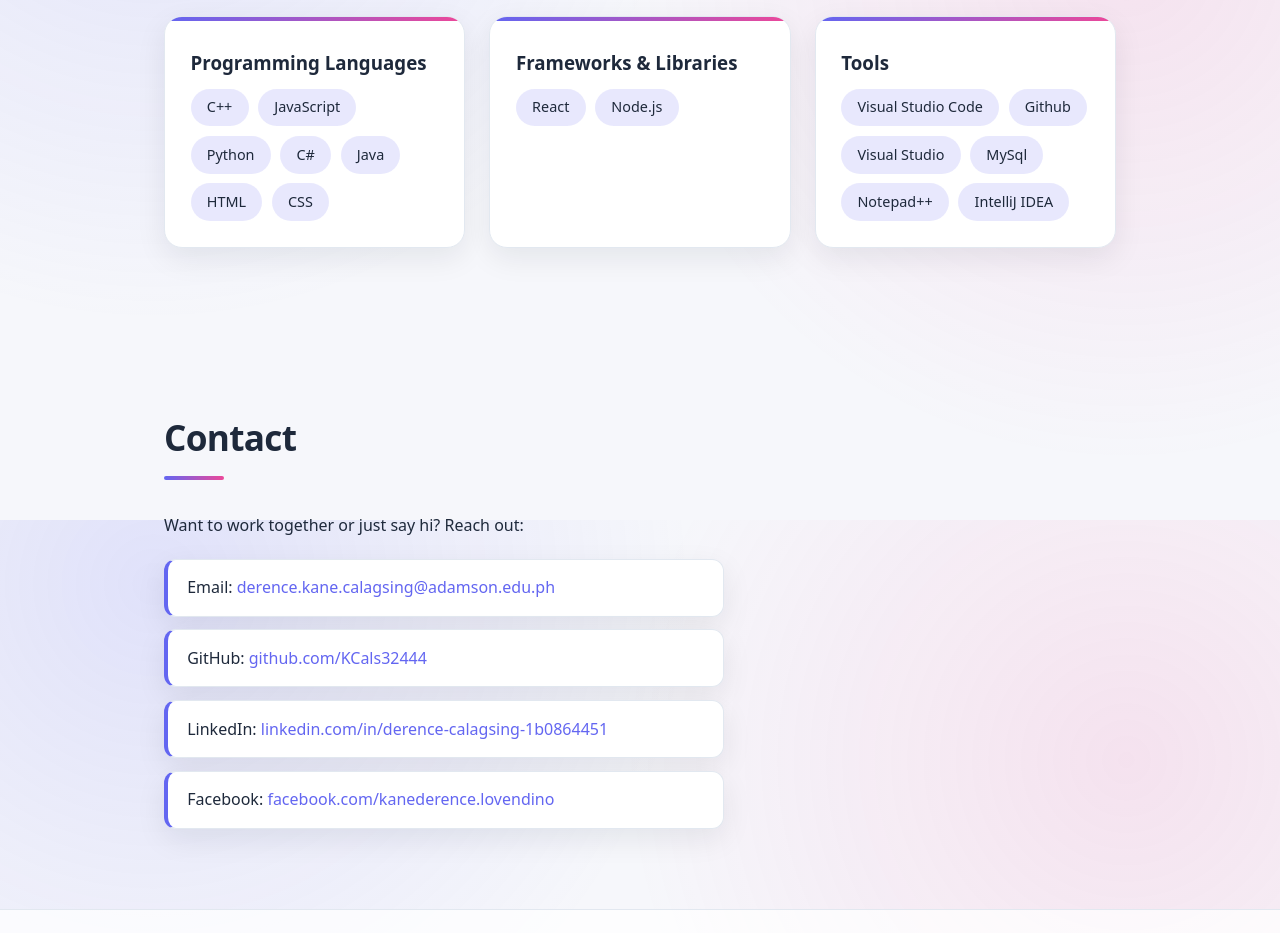
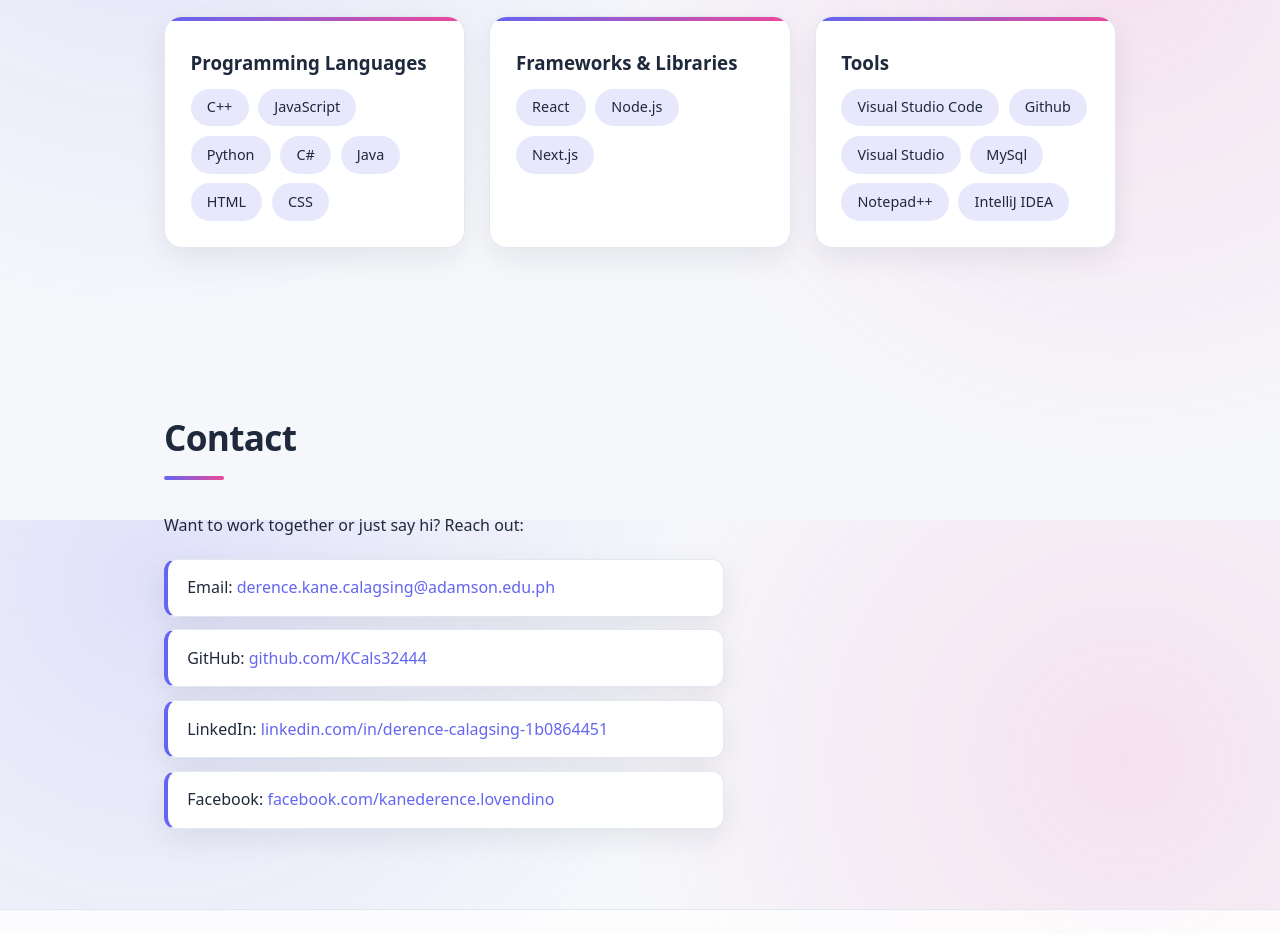
Before and after one commit to KCals32444/CALAGSING_FINAL_ITC_PROJECT, a Next.js app in the folder final-project/: page / in a window 1280 px wide. Shown: the part 1880-2813 px from the top of the page. Built offline with nearby package versions, Linux system fonts and the light colour scheme.

Commit message:
Add Next.js to frameworks list

```diff
--- a/final-project/app/page.js
+++ b/final-project/app/page.js
@@ -89,6 +89,7 @@ export default function Home() {
               <ul className="tags">
                 <li>React</li>
                 <li>Node.js</li>
+                <li>Next.js</li>
               </ul>
             </article>
 
```
